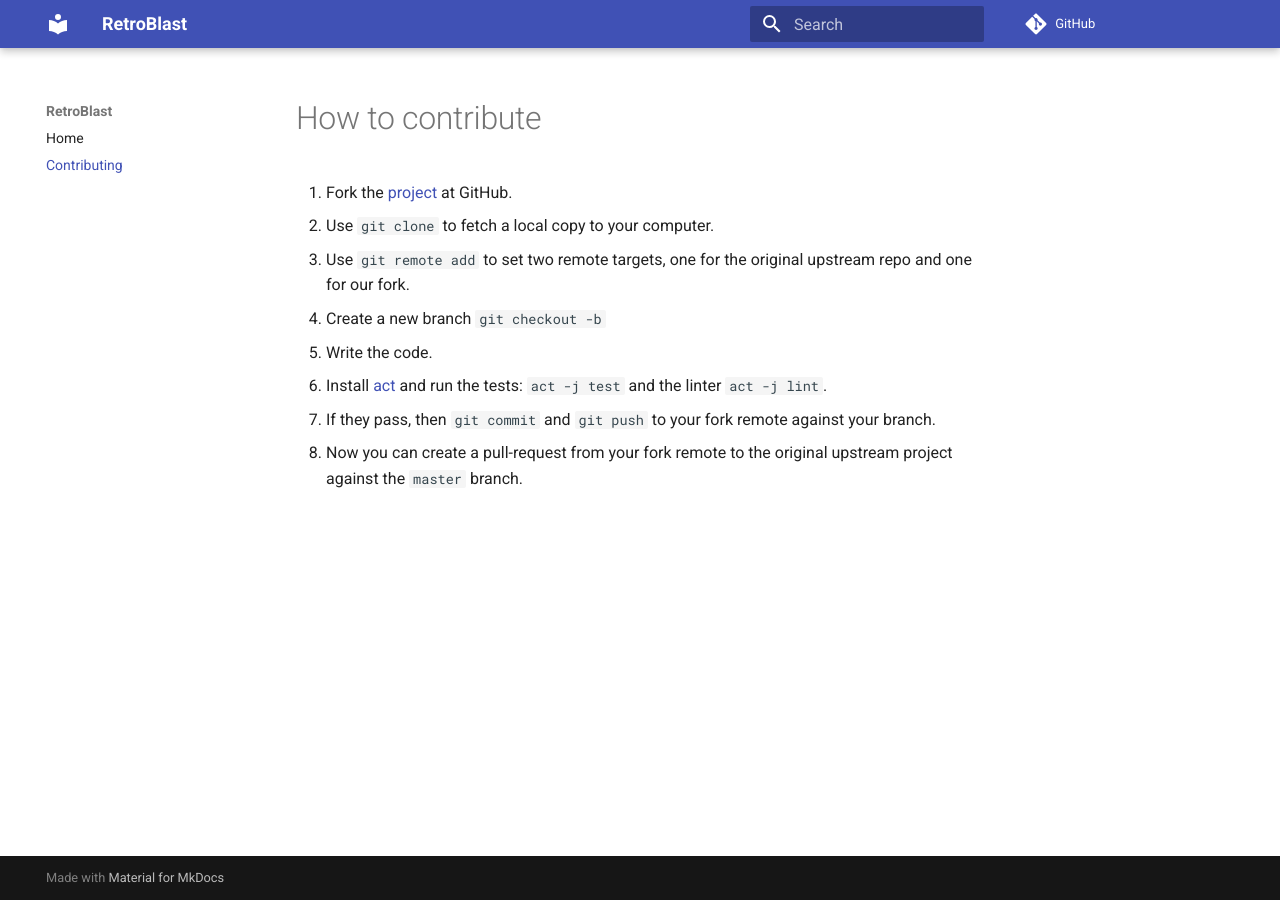
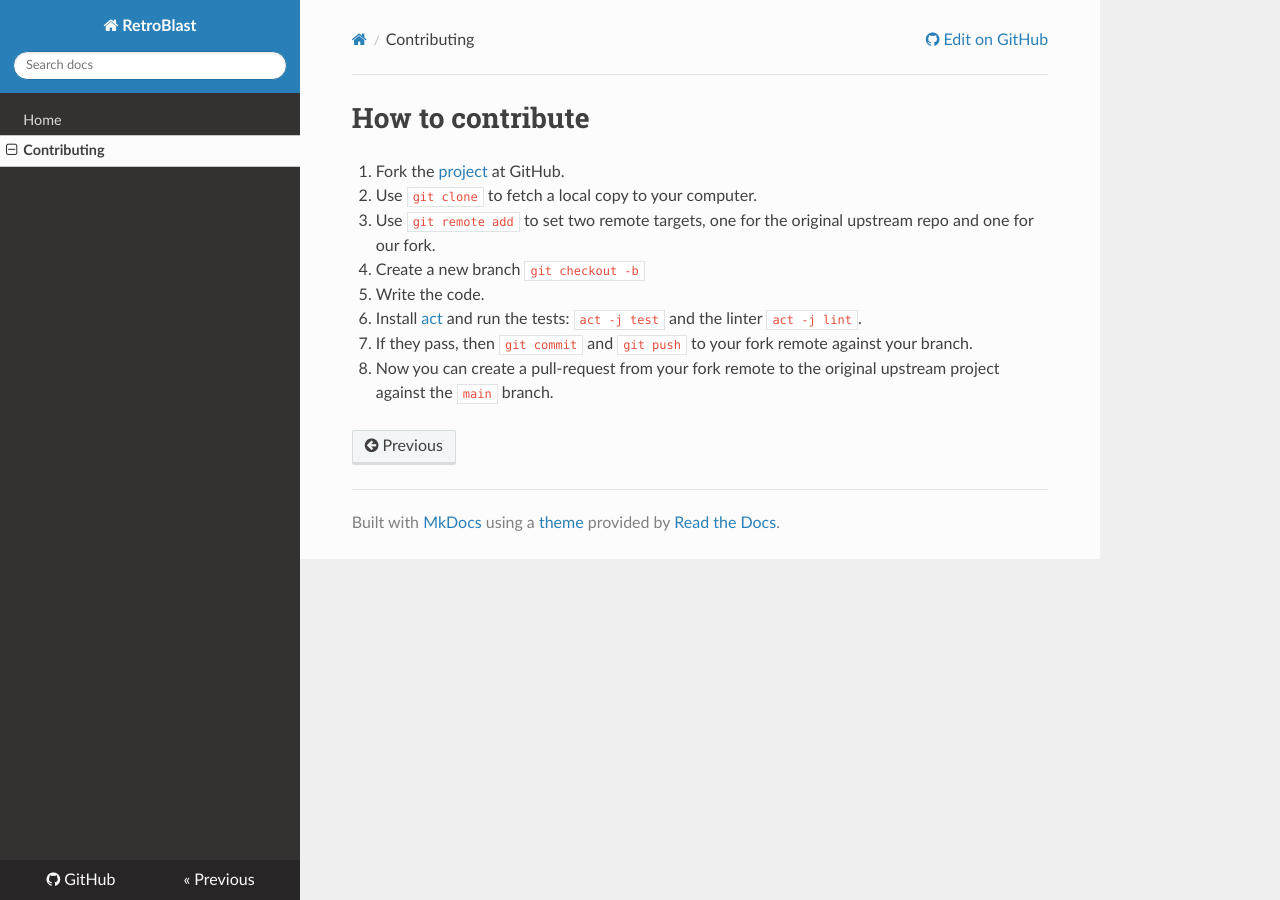
Before and after one commit to retroblast-engine/retroblast, an MkDocs documentation site: the page built from docs/contributing.md, in a window 1280 px wide. Built offline with MkDocs 1.6.1, drawn with Linux system fonts in a browser that asks for light colours; nearby versions of some CDN libraries; comment, search, counter and statistics services are not loaded.

Commit message:
docs: change theme
Signed-off-by: Panagiotis Georgiadis <drpaneas@gmail.com>

```diff
--- a/docs/contributing.md
+++ b/docs/contributing.md
@@ -7,4 +7,4 @@
 5. Write the code.
 6. Install [act](https://github.com/nektos/act) and run the tests: `act -j test` and the linter `act -j lint`.
 7. If they pass, then `git commit` and `git push` to your fork remote against your branch.
-8. Now you can create a pull-request from your fork remote to the original upstream project against the `master` branch.
+8. Now you can create a pull-request from your fork remote to the original upstream project against the `main` branch.
--- a/mkdocs.yml
+++ b/mkdocs.yml
@@ -3,11 +3,19 @@
 site_url: https://retroblast-engine.github.io/retroblast/
 repo_url: https://github.com/retroblast-engine/retroblast
 theme:
-  name: material
+  name: readthedocs
+  locale: en
+  highlightjs: True
+  hljs_languages:
+    - yaml
+    - go
+
 markdown_extensions:
-    - toc:
-        permalink: True
-        separator: "_"
+  - smarty
+  - toc:
+      permalink: True
+      separator: "_"
+  - sane_lists
 nav:
   - Home: index.md
   - Contributing: contributing.md
```
